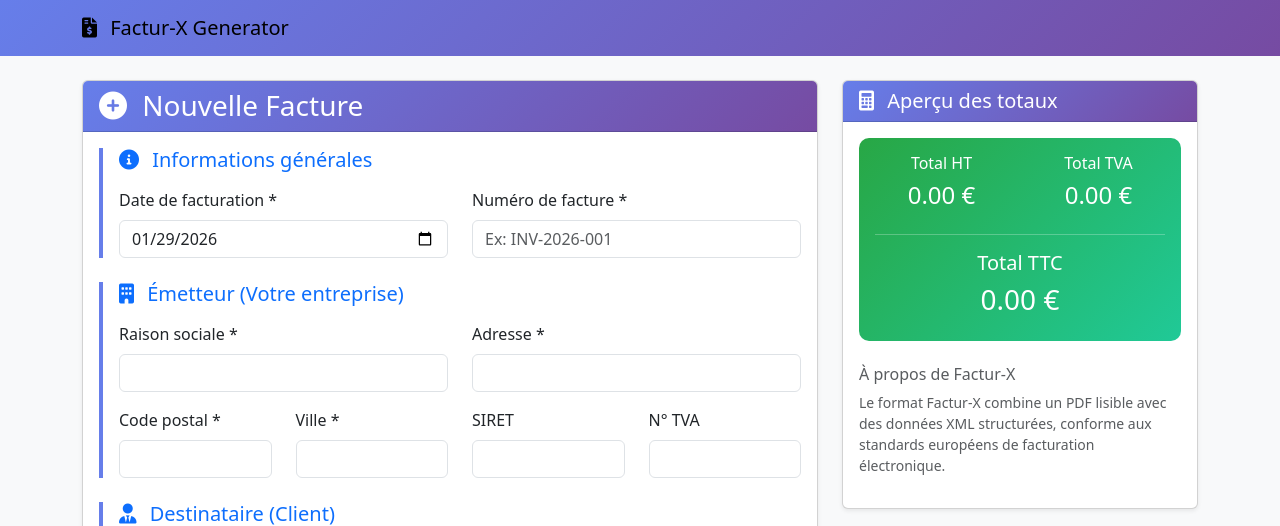
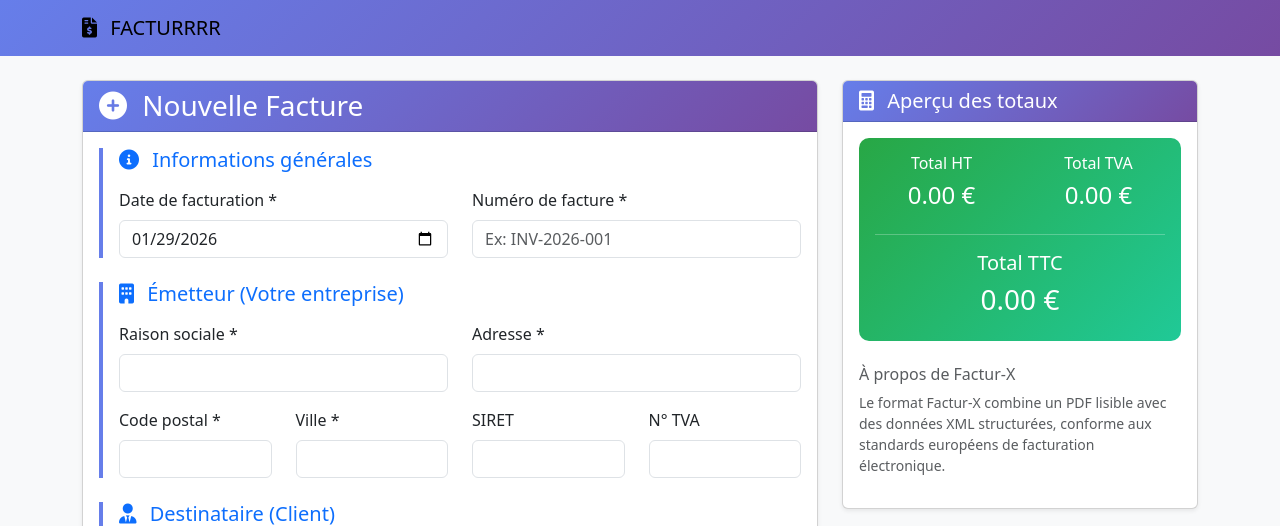
Before and after one commit to LL7Baucarre/FACTURRRRRR, a Flask app: page / in a window 1280 px wide. Shown: the top 526 px of the page. Run offline with Flask 3, Linux system fonts and the light colour scheme.

Commit message:
Update title and navbar brand to FACTURRRR

```diff
--- a/templates/invoice_form.html
+++ b/templates/invoice_form.html
@@ -3,7 +3,7 @@
 <head>
     <meta charset="UTF-8">
     <meta name="viewport" content="width=device-width, initial-scale=1.0">
-    <title>Générateur de Factures Factur-X</title>
+    <title>FACTURRRR</title>
     <link href="https://cdn.jsdelivr.net/npm/bootstrap@5.3.0/dist/css/bootstrap.min.css" rel="stylesheet">
     <link href="https://cdnjs.cloudflare.com/ajax/libs/font-awesome/6.0.0/css/all.min.css" rel="stylesheet">
     <style>
@@ -64,7 +64,7 @@
         <div class="container">
             <a class="navbar-brand" href="#">
                 <i class="fas fa-file-invoice-dollar me-2"></i>
-                Factur-X Generator
+                FACTURRRR
             </a>
         </div>
     </nav>
```
